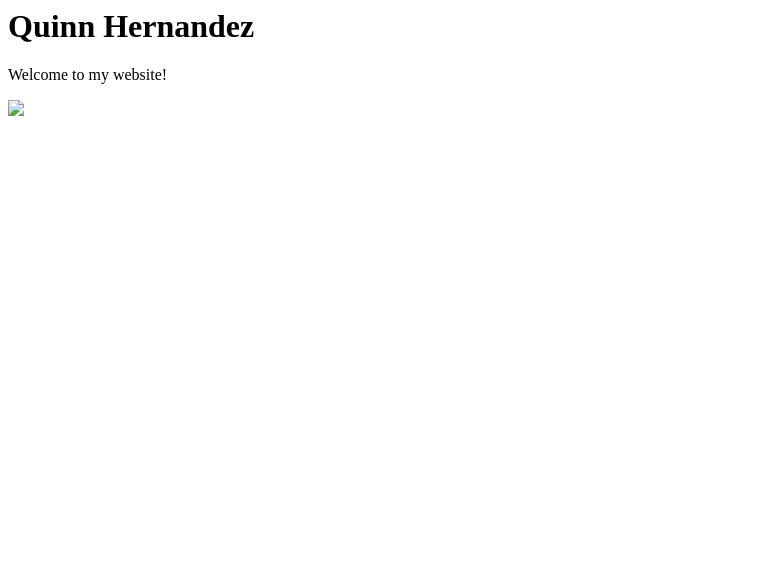
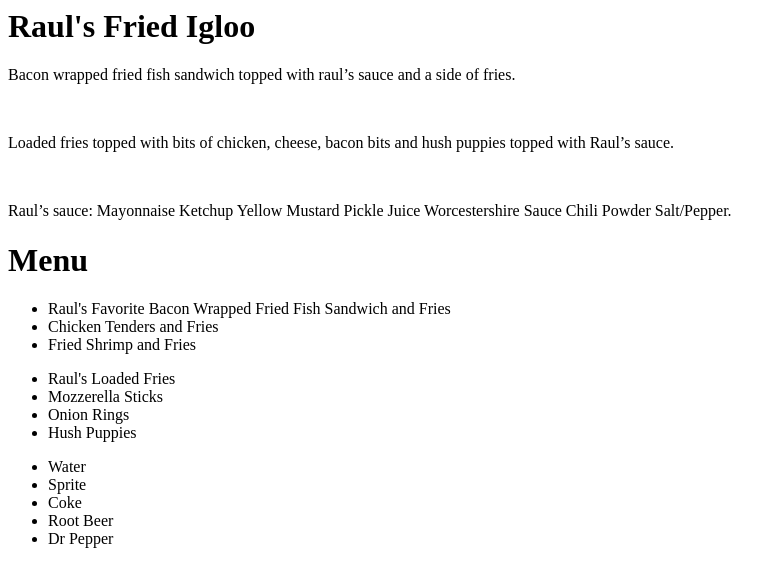
Before and after one commit to FiletMignon1/FiletMignon1.github.io, a plain HTML site: page index.html in a window 1280 px wide. Shown: the whole page, without its empty margins (0-781 px from the left). Drawn offline with Linux system fonts and the light colour scheme.

Commit message:
Update index.html

```diff
--- a/index.html
+++ b/index.html
@@ -1,9 +1,43 @@
 <html>
-
+<head>
+  <meta charset="utf-8"></meta>
+  <meta content="width=device-width, initial-scale=1.0"></meta>
+  <title>Raul's Fried Igloo</title>
+</head>
 <body>
-  <h1>Quinn Hernandez</h1>
-  <p>Welcome to my website!</p>
-  <img src="jfadsnfjnsfnsijnjaijfngnaginadsijnasnsfijsfijdsbgijdsbgfsjbgasjbgas.jpg">
+<div class="title">
+ <h1>Raul's Fried Igloo</h1>
+ <p>Bacon wrapped fried fish sandwich topped with raul’s sauce and a side of fries.</p>
+ <br>
+ <p>Loaded fries topped with bits of chicken, cheese, bacon bits and hush puppies topped with Raul’s sauce.</p>
+ <br>
+ <p>Raul’s sauce: Mayonnaise Ketchup Yellow Mustard Pickle Juice Worcestershire Sauce Chili Powder Salt/Pepper.</p>
+</div>
+<h1 class="menu">Menu</h1>
+  <div class="main">
+    <ul>
+      <li>Raul's Favorite Bacon Wrapped Fried Fish Sandwich and Fries</li>
+      <li>Chicken Tenders and Fries</li>
+      <li>Fried Shrimp and Fries</li>
+    </ul>
+  </div>
+  <div class="appetizers">
+    <ul>
+      <li>Raul's Loaded Fries</li>
+      <li>Mozzerella Sticks</li>
+      <li>Onion Rings</li>
+      <li>Hush Puppies</li>
+    </ul>
+  </div>
+   <div class="beverages">
+    <ul>
+      <li>Water</li>
+      <li>Sprite</li>
+      <li>Coke</li>
+      <li>Root Beer</li>
+      <li>Dr Pepper</li>
+    </ul>
+  </div>
 </body>
 
 </html>
```
